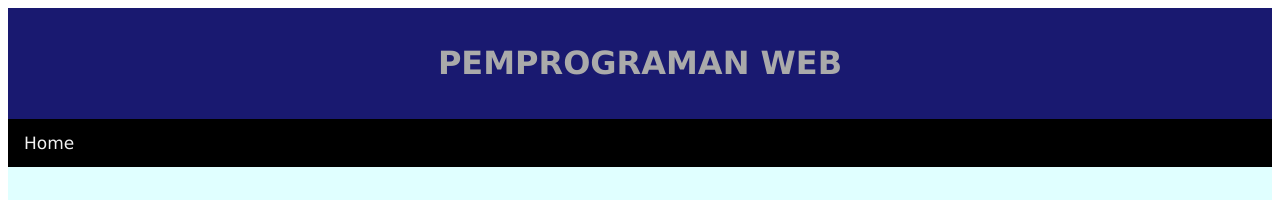
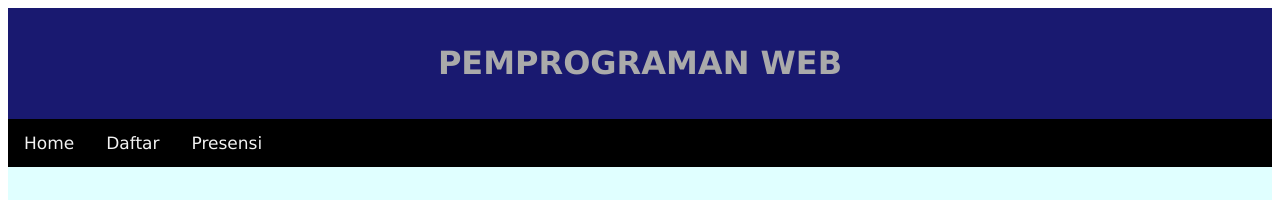
Before and after one commit to alfan-uye/daftar, a plain HTML site: page presensi.html in a window 1280 px wide. Shown: the top 200 px of the page. Drawn offline with Linux system fonts and the light colour scheme.

Commit message:
Update presensi.html

```diff
--- a/presensi.html
+++ b/presensi.html
@@ -82,6 +82,8 @@ ul.menuatas li.icon {display: none;}
 
 <ul class="menuatas" id="myTopnav">
   <li><a href="index1.html">Home</a></li>
+  <li><a href="daftar.html">Daftar</a></li>
+  <li><a class="active" href="presensi.html">Presensi</a></li>
   <li class="icon">
     <a href="javascript:void(0);" style="font-size:15px;" onclick="myFunction
 
```
